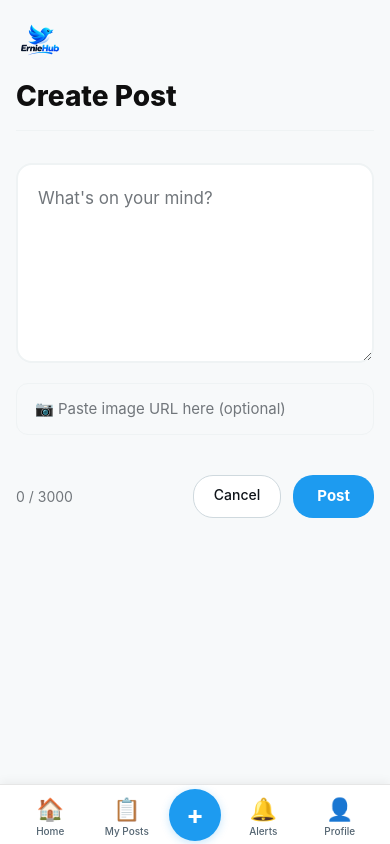
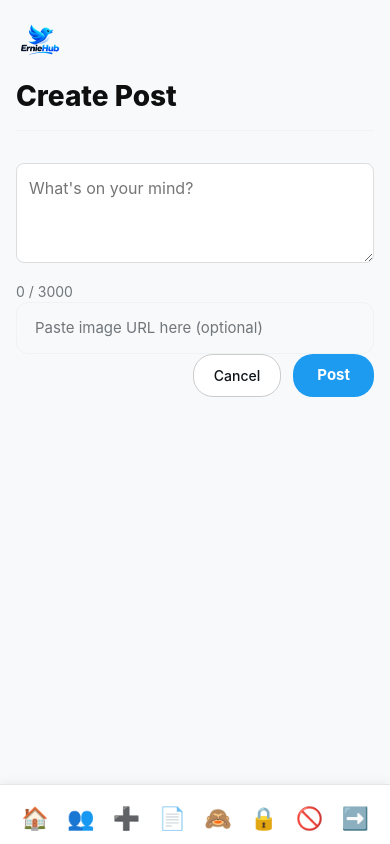
Before and after one commit to evillaraza33/erniehub-frontend, a Vue app: page /create-post in a window 390 px wide. Built offline with nearby package versions, Linux system fonts and the light colour scheme; no server answers; sample sign-in values are in the browser's storage.

Commit message:
admin dashboard: create post, unified menus, mobile bottom nav

```diff
--- a/src/components/AdminDashboard.vue
+++ b/src/components/AdminDashboard.vue
@@ -27,6 +27,10 @@
         <router-link to="/profile" class="nav-item" :class="{ active: activeView === 'profile' }">
           <span class="nav-icon">👤</span> Profile
         </router-link>
+        <!-- ✅ CREATE POST — DESKTOP SIDEBAR -->
+        <router-link to="/create-post" class="nav-item create-post-sidebar">
+          <span class="nav-icon">➕</span> Create Post
+        </router-link>
       </nav>
       <div class="sidebar-bottom">
         <a class="nav-item" @click="comingSoon">
@@ -42,31 +46,29 @@
     <nav class="mobile-bottom-nav d-md-none">
       <router-link to="/admin" class="mobile-nav-item">
         <span class="mobile-nav-icon">🏠</span>
-        <span>Home</span>
       </router-link>
       <router-link to="/admin/users" class="mobile-nav-item">
         <span class="mobile-nav-icon">👥</span>
-        <span>Users</span>
       </router-link>
+      <!-- ✅ CREATE POST → goes to /create-post page -->
+      <router-link to="/create-post" class="mobile-nav-item create-post-mobile">
+        <span class="mobile-nav-icon">➕</span>
+      </router-link>
+      <!-- ✅ ALL POSTS → NOW points to /admin/posts NOT /create-post! -->
       <router-link to="/admin/posts" class="mobile-nav-item">
         <span class="mobile-nav-icon">📄</span>
-        <span>Posts</span>
       </router-link>
       <router-link to="/admin/hidden-posts" class="mobile-nav-item">
         <span class="mobile-nav-icon">🙈</span>
-        <span>Hidden</span>
       </router-link>
       <router-link to="/admin/locked-comments" class="mobile-nav-item">
         <span class="mobile-nav-icon">🔒</span>
-        <span>Locked</span>
       </router-link>
       <router-link to="/admin/hidden-users" class="mobile-nav-item">
         <span class="mobile-nav-icon">🚫</span>
-        <span>Blocked</span>
       </router-link>
       <button @click="logout" class="mobile-nav-item logout-btn">
         <span class="mobile-nav-icon">➡️</span>
-        <span>Logout</span>
       </button>
     </nav>
 
@@ -75,6 +77,7 @@
       <!-- 🏠 ADMIN HOME -->
       <div v-if="activeView === 'home'">
         <h1 class="feed-title">All Posts</h1>
+        <!-- ✅ Create Post Button — REMOVED from top-right since we have it in nav now -->
         <div v-if="loading" class="loading-text">Loading...</div>
         <div v-else-if="allPosts.length > 0">
           <div v-for="post in allPosts" :key="post._id" class="post-card">
@@ -113,8 +116,6 @@
               <span v-if="post.isLocked" class="badge-locked">🔒 Comments Locked</span>
               <span v-if="post.isHidden" class="badge-hidden">🙈 Hidden from Public</span>
             </div>
-
-            <!-- ✅ LIKE & COMMENT BUTTONS -->
             <div class="post-actions">
               <button class="action-btn-like" @click="toggleLike(post._id)">
                 ❤️ {{ post.likes?.length || 0 }}
@@ -124,8 +125,6 @@
               </button>
               <button class="action-btn-share" @click="comingSoon">🔁 Share</button>
             </div>
-
-            <!-- ✅ COMMENT INPUT AREA -->
             <div v-if="showCommentInput[post._id]" class="comment-input-area">
               <textarea
                 v-model="commentText[post._id]"
@@ -137,8 +136,6 @@
                 <button class="submit-btn" @click="submitComment(post._id)">Post Comment</button>
               </div>
             </div>
-
-            <!-- ✅ COMMENTS LIST — ADMIN SEES ALL (including hidden!) + TOGGLE BUTTON -->
             <div v-if="post.comments?.length > 0" class="comments-section">
               <div
                 v-for="(comment, idx) in post.comments"
@@ -153,7 +150,6 @@
                     <span class="comment-author-name">{{ comment.username || 'User' }}</span>
                     <span class="comment-dot">·</span>
                     <span class="comment-time">{{ formatTime(comment.createdAt) }}</span>
-                    <!-- ✅ ONLY ADMIN SEES THIS BUTTON — ICON CHANGES! -->
                     <button
                       v-if="isAdmin"
                       class="comment-hide-icon"
@@ -212,8 +208,6 @@
               <span v-if="post.isLocked" class="badge-locked">🔒 Locked</span>
               <span v-if="post.isHidden" class="badge-hidden">🙈 Hidden</span>
             </div>
-
-            <!-- ✅ LIKE & COMMENT BUTTONS -->
             <div class="post-actions">
               <button class="action-btn-like" @click="toggleLike(post._id)">
                 ❤️ {{ post.likes?.length || 0 }}
@@ -222,8 +216,6 @@
                 💬 {{ post.comments?.length || 0 }}
               </button>
             </div>
-
-            <!-- ✅ COMMENT INPUT AREA -->
             <div v-if="showCommentInput[post._id]" class="comment-input-area">
               <textarea v-model="commentText[post._id]" class="comment-textarea" placeholder="Write a comment..."></textarea>
               <div class="comment-buttons">
@@ -231,8 +223,6 @@
                 <button class="submit-btn" @click="submitComment(post._id)">Post Comment</button>
               </div>
             </div>
-
-            <!-- ✅ COMMENTS LIST — SAME TOGGLE FUNCTIONALITY -->
             <div v-if="post.comments?.length > 0" class="comments-section">
               <div
                 v-for="(comment, idx) in post.comments"
@@ -381,7 +371,7 @@ const route = useRoute()
 const API_URL = import.meta.env.VITE_API_URL || 'http://localhost:4000'
 const token = ref(localStorage.getItem('token') || '')
 const currentUser = JSON.parse(localStorage.getItem('user') || '{}')
-const isAdmin = ref(!!currentUser?.isAdmin) // ✅ ADMIN CHECK
+const isAdmin = ref(!!currentUser?.isAdmin)
 
 // ✅ Tab navigation
 const activeView = computed(() => {
@@ -402,7 +392,6 @@ const commentText = ref({})
 
 // ✅ Filter posts that have comments LOCKED
 const lockedPosts = computed(() => allPosts.value.filter(post => post.isLocked))
-
 const searchUser = ref('')
 const allPosts = ref([])
 const allUsers = ref([])
@@ -462,10 +451,8 @@ const toggleLike = async (postId) => {
   const userId = currentUser._id
   const hasLiked = post.likes?.includes(userId)
 
-  // Update locally first
-  if (hasLiked) {
-    post.likes = post.likes.filter(id => id !== userId)
-  } else {
+  if (hasLiked) post.likes = post.likes.filter(id => id !== userId)
+  else {
     if (!post.likes) post.likes = []
     post.likes.push(userId)
   }
@@ -479,7 +466,6 @@ const toggleLike = async (postId) => {
       }
     })
   } catch (err) {
-    // Rollback
     if (hasLiked) post.likes.push(userId)
     else post.likes = post.likes.filter(id => id !== userId)
     alert('Like failed!')
@@ -504,14 +490,12 @@ const submitComment = async (postId) => {
     isHidden: false
   }
 
-  // Update locally
   const post = allPosts.value.find(p => p._id === postId)
   if (post) {
     if (!post.comments) post.comments = []
     post.comments.push(tempComment)
   }
 
-  // Clear & hide
   commentText.value[postId] = ''
   showCommentInput.value[postId] = false
 
@@ -535,9 +519,7 @@ const toggleCommentVisibility = async (postId, commentIndex, currentHidden) => {
   const post = allPosts.value.find(p => p._id === postId)
   if (!post || !post.comments[commentIndex]) return
 
-  // ✅ Toggle locally FIRST — instant visual feedback!
   post.comments[commentIndex].isHidden = !currentHidden
-
   try {
     await fetch(`${API_URL}/posts/toggle-comment-hidden/${postId}/${commentIndex}`, {
       method: 'PATCH',
@@ -547,7 +529,6 @@ const toggleCommentVisibility = async (postId, commentIndex, currentHidden) => {
       }
     })
   } catch (err) {
-    // Rollback on error
     post.comments[commentIndex].isHidden = currentHidden
     alert('Action failed!')
   }
@@ -592,11 +573,13 @@ const toggleHide = async (postId, currentState) => {
 const toggleBlockUser = async (userId, currentState) => {
   alert('Block user route coming soon! 🚀')
 }
+
 const logout = () => {
   localStorage.removeItem('token')
   localStorage.removeItem('user')
   router.push('/login')
 }
+
 const comingSoon = () => {
   alert('This feature is coming soon! 🚀')
 }
--- a/src/components/CreatePost.vue
+++ b/src/components/CreatePost.vue
@@ -1,7 +1,48 @@
 <template>
   <div class="dashboard-container">
-    <!-- 💻 DESKTOP: Left Sidebar -->
-    <aside class="dashboard-sidebar d-none d-md-flex">
+    <!-- 💻 ADMIN Sidebar — IF ADMIN -->
+    <aside v-if="isAdmin" class="dashboard-sidebar d-none d-md-flex admin-sidebar">
+      <router-link to="/admin" class="sidebar-logo">
+        <img :src="logo" alt="ErnieHub" />
+      </router-link>
+      <nav class="sidebar-nav">
+        <router-link to="/admin" class="nav-item">
+          <span class="nav-icon">🏠</span> Home
+        </router-link>
+        <router-link to="/admin/users" class="nav-item">
+          <span class="nav-icon">👥</span> All Users
+        </router-link>
+        <router-link to="/admin/posts" class="nav-item">
+          <span class="nav-icon">📄</span> All Posts
+        </router-link>
+        <router-link to="/admin/hidden-posts" class="nav-item">
+          <span class="nav-icon">🙈</span> Hidden Posts
+        </router-link>
+        <router-link to="/admin/locked-comments" class="nav-item">
+          <span class="nav-icon">🔒</span> Locked Comments
+        </router-link>
+        <router-link to="/admin/hidden-users" class="nav-item">
+          <span class="nav-icon">🚫</span> Blocked Users
+        </router-link>
+        <router-link to="/profile" class="nav-item">
+          <span class="nav-icon">👤</span> Profile
+        </router-link>
+        <router-link to="/create-post" class="nav-item create-post-sidebar active">
+          <span class="nav-icon">➕</span> Create Post
+        </router-link>
+      </nav>
+      <div class="sidebar-bottom">
+        <a class="nav-item" @click="comingSoon">
+          <span class="nav-icon">⚙️</span> Settings
+        </a>
+        <a class="nav-item logout-btn" @click="logout">
+          <span class="nav-icon">➡️</span> Logout
+        </a>
+      </div>
+    </aside>
+
+    <!-- 💻 REGULAR USER Sidebar -->
+    <aside v-else class="dashboard-sidebar d-none d-md-flex">
       <router-link to="/posts" class="sidebar-logo">
         <img :src="logo" alt="ErnieHub" />
       </router-link>
@@ -13,11 +54,11 @@
           <span class="nav-icon">📋</span> My Posts
         </router-link>
         <router-link to="/create-post" class="nav-item active">
-          <span class="nav-icon">+</span> Create
+          <span class="nav-icon">➕</span> Create
         </router-link>
-        <a class="nav-item" @click="comingSoon">
+        <router-link to="/notifications" class="nav-item">
           <span class="nav-icon">🔔</span> Notifications
-        </a>
+        </router-link>
         <router-link to="/profile" class="nav-item">
           <span class="nav-icon">👤</span> Profile
         </router-link>
@@ -32,98 +73,106 @@
       </div>
     </aside>
 
-    <!-- 📄 RIGHT — Create Post Form -->
-    <main class="dashboard-feed">
+    <!-- 📱 ADMIN Mobile Bottom Nav -->
+    <nav v-if="isAdmin" class="mobile-bottom-nav d-md-none">
+      <router-link to="/admin" class="mobile-nav-item">
+        <span class="mobile-nav-icon">🏠</span>
+      </router-link>
+      <router-link to="/admin/users" class="mobile-nav-item">
+        <span class="mobile-nav-icon">👥</span>
+      </router-link>
+      <router-link to="/create-post" class="mobile-nav-item create-post-mobile">
+        <span class="mobile-nav-icon">➕</span>
+      </router-link>
+      <router-link to="/admin/posts" class="mobile-nav-item">
+        <span class="mobile-nav-icon">📄</span>
+      </router-link>
+      <router-link to="/admin/hidden-posts" class="mobile-nav-item">
+        <span class="mobile-nav-icon">🙈</span>
+      </router-link>
+      <router-link to="/admin/locked-comments" class="mobile-nav-item">
+        <span class="mobile-nav-icon">🔒</span>
+      </router-link>
+      <router-link to="/admin/hidden-users" class="mobile-nav-item">
+        <span class="mobile-nav-icon">🚫</span>
+      </router-link>
+      <button @click="logout" class="mobile-nav-item logout-btn">
+        <span class="mobile-nav-icon">➡️</span>
+      </button>
+    </nav>
+
+    <!-- 📱 REGULAR USER Mobile Bottom Nav -->
+    <nav v-else class="mobile-bottom-nav d-md-none">
+      <router-link to="/posts" class="mobile-nav-item">
+        <span class="mobile-nav-icon">🏠</span>
+      </router-link>
+      <router-link to="/my-posts" class="mobile-nav-item">
+        <span class="mobile-nav-icon">📋</span>
+      </router-link>
+      <router-link to="/create-post" class="mobile-nav-item create-post-mobile">
+        <span class="mobile-nav-icon">➕</span>
+      </router-link>
+      <router-link to="/notifications" class="mobile-nav-item">
+        <span class="mobile-nav-icon">🔔</span>
+      </router-link>
+      <router-link to="/profile" class="mobile-nav-item">
+        <span class="mobile-nav-icon">👤</span>
+      </router-link>
+    </nav>
+
+    <!-- ✅ MAIN CREATE POST FORM -->
+    <main class="dashboard-feed create-post-feed">
+      <div class="create-post-container">
         <h1 class="feed-title">Create Post</h1>
-      <form @submit.prevent="createPost" class="create-post-form">
+
         <textarea
-          v-model="content"
-          class="post-textarea"
+          v-model="postContent"
+          class="create-post-textarea"
           placeholder="What's on your mind?"
-          required
           maxlength="3000"
         ></textarea>
 
-        <!-- 🖼️ IMAGE URL FIELD + PREVIEW -->
-        <div class="image-input-wrapper">
+        <div class="char-count">{{ postContent.length }} / 3000</div>
+
         <input
           v-model="imageUrl"
           type="url"
           class="image-url-input"
-            placeholder="📷 Paste image URL here (optional)"
+          placeholder="Paste image URL here (optional)"
         />
 
-          <!-- LIVE PREVIEW — Shows as user types -->
-          <div v-if="imageUrl" class="image-preview-container">
-            <p class="preview-label">Image Preview:</p>
-            <img :src="imageUrl" alt="Preview" class="image-preview" @error="imageError = true" />
-            <button type="button" class="remove-image-btn" @click="imageUrl = ''">✕ Remove</button>
+        <div class="create-post-buttons">
+          <button class="cancel-btn" @click="goBack">Cancel</button>
+          <button class="post-btn" @click="submitPost">Post</button>
         </div>
       </div>
-
-        <div class="form-footer">
-          <span class="char-count">{{ content.length }} / 3000</span>
-          <!-- ✅ WRAP BUTTONS IN A DIV → they stick together! -->
-          <div class="button-group">
-            <router-link to="/posts" class="cancel-btn">Cancel</router-link>
-            <button type="submit" class="post-btn">Post</button>
-          </div>
-        </div>
-
-        <p v-if="error" class="error-message">{{ error }}</p>
-        <p v-if="success" class="success-message">✅ Post created successfully! Redirecting...</p>
-      </form>
     </main>
-
-    <!-- 📱 MOBILE: Bottom Navigation Bar -->
-    <nav class="mobile-bottom-nav d-md-none">
-      <router-link to="/posts" class="mobile-nav-item" :class="{ active: currentView === 'home' }">
-        <span class="mobile-icon">🏠</span>
-        <span class="mobile-label">Home</span>
-      </router-link>
-      <router-link to="/my-posts" class="mobile-nav-item" :class="{ active: currentView === 'myposts' }">
-        <span class="mobile-icon">📋</span>
-        <span class="mobile-label">My Posts</span>
-      </router-link>
-      <router-link to="/create-post" class="mobile-nav-item create-btn" :class="{ active: true }">
-        <span class="mobile-icon">+</span>
-      </router-link>
-      <router-link to="#" class="mobile-nav-item" @click.prevent="comingSoon">
-        <span class="mobile-icon">🔔</span>
-        <span class="mobile-label">Alerts</span>
-      </router-link>
-      <router-link to="/profile" class="mobile-nav-item" :class="{ active: currentView === 'profile' }">
-        <span class="mobile-icon">👤</span>
-        <span class="mobile-label">Profile</span>
-      </router-link>
-    </nav>
   </div>
 </template>
 
 <script setup>
-import { ref, onMounted, computed } from 'vue'
+import { ref, computed } from 'vue'
 import { useRouter } from 'vue-router'
 import logo from '/src/assets/logo.png'
 
 const router = useRouter()
 const API_URL = import.meta.env.VITE_API_URL || 'http://localhost:4000'
+const token = ref(localStorage.getItem('token') || '')
+const currentUser = JSON.parse(localStorage.getItem('user') || '{}')
+const isAdmin = ref(!!currentUser?.isAdmin)
 
-// ✅ Highlight "Create" in mobile nav
-const currentView = computed(() => 'create')
+const postContent = ref('')
+const imageUrl = ref('')
 
-const content = ref('')
-const imageUrl = ref('')
-const imageError = ref(false)
-const error = ref('')
-const success = ref('')
-const token = ref(localStorage.getItem('token') || '')
+const goBack = () => {
+  if (isAdmin.value) router.push('/admin')
+  else router.push('/posts')
+}
 
-const createPost = async () => {
-  error.value = ''
-  success.value = ''
-
-  if (!content.value.trim()) {
-    error.value = 'Please write something before posting!'
+const submitPost = async () => {
+  const content = postContent.value.trim()
+  if (!content) {
+    alert('Please fill out this field.')
     return
   }
 
@@ -131,25 +180,27 @@ const createPost = async () => {
     const res = await fetch(`${API_URL}/posts/create`, {
       method: 'POST',
       headers: {
-        'Content-Type': 'application/json',
-        'Authorization': `Bearer ${token.value}`
+        'Authorization': `Bearer ${token.value}`,
+        'Content-Type': 'application/json'
       },
       body: JSON.stringify({
-        content: content.value,
+        content: content,
         imageUrl: imageUrl.value || null
       })
     })
 
     const data = await res.json()
-
     if (res.ok) {
-      success.value = '✅ Post created successfully! Redirecting...'
-      setTimeout(() => router.push('/posts'), 1500)
+      alert('Post created successfully! 🎉')
+      postContent.value = ''
+      imageUrl.value = ''
+      goBack()
     } else {
-      error.value = data.error || 'Failed to create post'
+      alert(data.error || 'Failed to create post.')
     }
   } catch (err) {
-    error.value = 'Server error. Please try again.'
+    console.error('Create post error:', err)
+    alert('Something went wrong!')
   }
 }
 
@@ -162,10 +213,4 @@ const logout = () => {
 const comingSoon = () => {
   alert('This feature is coming soon! 🚀')
 }
-
-onMounted(() => {
-  if (!token.value) {
-    router.push('/login')
-  }
-})
 </script>
--- a/src/style.css
+++ b/src/style.css
@@ -2322,3 +2322,82 @@ textarea.post-textarea {
 .submit-btn:hover {
   background: #1a8cd8;
 }
+
+/* ======================================
+   ADMIN CREATE POST FORM
+   ====================================== */
+.admin-header-with-create {
+  display: flex;
+  justify-content: space-between;
+  align-items: center;
+  margin-bottom: 1rem;
+}
+
+.create-post-btn {
+  background: #1d9bf0;
+  color: white;
+  border: none;
+  padding: 0.5rem 1rem;
+  border-radius: 20px;
+  font-weight: bold;
+  cursor: pointer;
+  transition: background 0.2s;
+}
+.create-post-btn:hover {
+  background: #1a8cd8;
+}
+
+.create-post-form-card {
+  background: #fff;
+  border: 1px solid #e6e6e6;
+  border-radius: 12px;
+  padding: 1rem;
+  margin-bottom: 1.5rem;
+}
+
+.create-post-textarea {
+  width: 100%;
+  min-height: 100px;
+  border: 1px solid #ddd;
+  border-radius: 8px;
+  padding: 0.75rem;
+  font-size: 1rem;
+  resize: vertical;
+  margin-bottom: 0.75rem;
+}
+.create-post-textarea:focus {
+  outline: none;
+  border-color: #1d9bf0;
+}
+
+.create-post-image-input {
+  width: 100%;
+  border: 1px solid #ddd;
+  border-radius: 8px;
+  padding: 0.6rem 0.75rem;
+  font-size: 0.95rem;
+  margin-bottom: 0.75rem;
+}
+
+.create-post-buttons {
+  display: flex;
+  gap: 0.75rem;
+  justify-content: flex-end;
+}
+
+.create-post-buttons .cancel-btn {
+  padding: 0.5rem 1.25rem;
+  border-radius: 20px;
+  border: 1px solid #ccc;
+  background: white;
+  cursor: pointer;
+}
+.create-post-buttons .submit-btn {
+  padding: 0.5rem 1.25rem;
+  border-radius: 20px;
+  border: none;
+  background: #1d9bf0;
+  color: white;
+  font-weight: bold;
+  cursor: pointer;
+}
```
Lines whose indentation alone changed are shown as unchanged.
